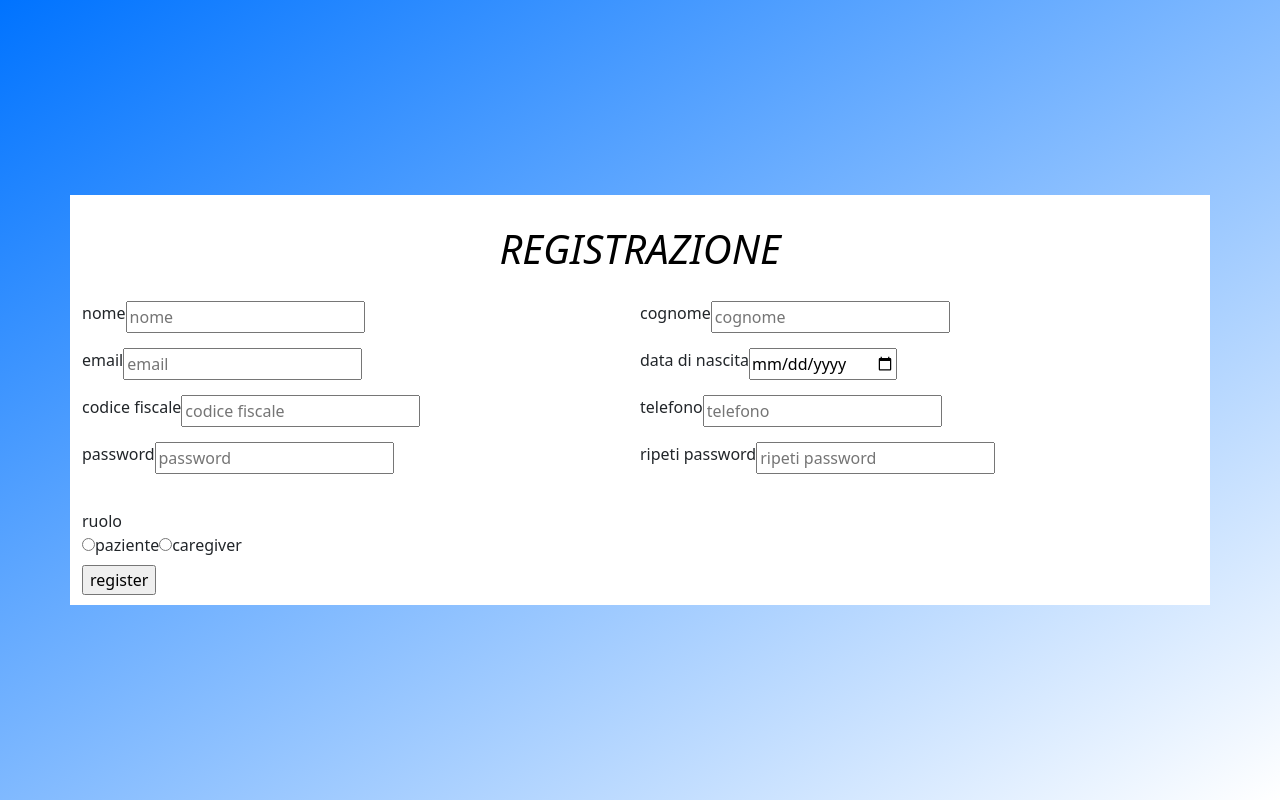
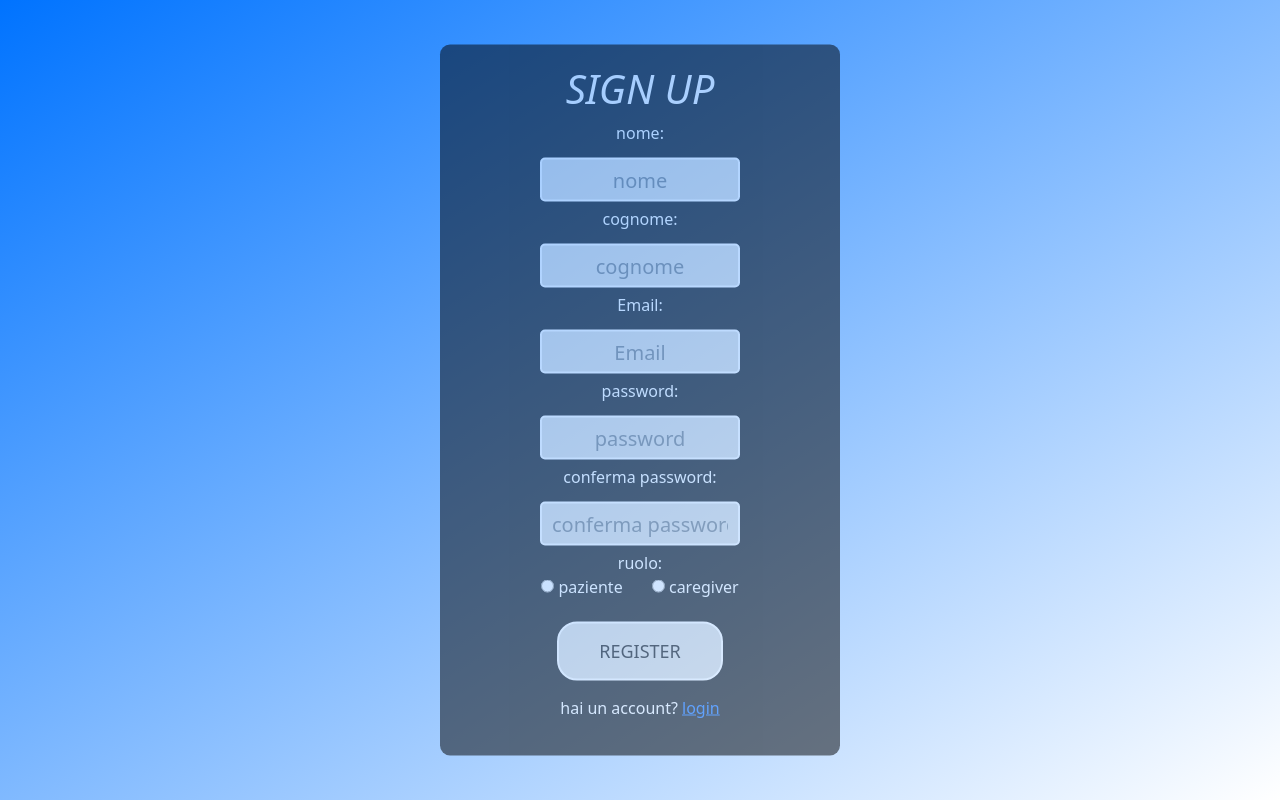
Before and after one commit to alessandroCassani/CareGivers, a Vue app in the folder vue_auth/: page /signup in a window 1280 px wide. Built offline with nearby package versions, Linux system fonts and the light colour scheme.

Commit message:
UI SignUp completa

```diff
--- a/vue_auth/src/pages/Log_in.vue
+++ b/vue_auth/src/pages/Log_in.vue
@@ -74,7 +74,6 @@ import { RouterLink } from 'vue-router';
     text-transform: uppercase;
     font-style: italic;
     font-weight: 500;
-
    }
 
    .box{
@@ -99,11 +98,11 @@ import { RouterLink } from 'vue-router';
     text-align: center;
     font-size: 20px;
     border: 2px solid white;
-    padding: 14px 10px;
+    padding: 10px 10px;
     width: 200px;
     outline: none;
     color: black;
-    border-radius: 18px;
+    border-radius: 5px;
     transition: o.25s;
    }
 
--- a/vue_auth/src/pages/Sign_up.vue
+++ b/vue_auth/src/pages/Sign_up.vue
@@ -1,57 +1,44 @@
 <template>
-    <body>
-    <div class="container">
-       <h1 class="form title">Registrazione</h1>
-      <form action="#">
-        <div class="main-user-info">
-            <div class="user-input-box">
-              <label for="nome">nome</label>
-              <input type="text" id="nome" placeholder="nome">
+    <form class ="box">
+        <h1> Sign Up</h1>
+        <div class="form group">
+            <label>nome:</label>
+           <input type="text" class="form-control" placeholder="nome">
         </div>
-            <div class="user-input-box">
-              <label for="cognome">cognome</label>
-              <input type="text" id="cognome" placeholder="cognome">
+
+        <div class="form group">
+            <label>cognome:</label>
+           <input type="text" class="form-control" placeholder="cognome">
         </div>
-            <div class="user-input-box">
-              <label for="email">email</label>
-              <input type="email" id="email" placeholder="email">
+
+        <div class="form group">
+            <label>Email:</label>
+           <input type="email" class="form-control" placeholder="Email">
         </div>
-            <div class="user-input-box">
-              <label for="data di nascita">data di nascita</label>
-              <input type="date" id="data di nascita" placeholder="data di nascita">
+
+        <div class="form group">
+            <label>password:</label>
+           <input type="password" class="form-control" placeholder="password">
         </div>
-            <div class="user-input-box">
-              <label for="cf">codice fiscale</label>
-              <input type="text" id="cf" placeholder="codice fiscale">
+
+        <div class="form group">
+            <label>conferma password:</label>
+           <input type="password" class="form-control" placeholder="conferma password">
         </div>
-            <div class="user-input-box">
-              <label for="telefono">telefono</label>
-              <input type="text" id="telefono" placeholder="telefono">
-            </div>
-            <div class="user-input-box">
-              <label for="password">password</label>
-              <input type="password" id="psw" placeholder="password">
-            </div>
-            <div class="user-input-box">
-              <label for="password2">ripeti password</label>
-              <input type="password" id="psw2" placeholder="ripeti password">
+
+        <div class="form group">
+            <span class="ruolo-title" style="color: white;">ruolo:</span>
+            <div class="role">
+            <input type="radio" name="ruolo" id="paziente">
+           <label>&nbsp;paziente&nbsp;&nbsp;&nbsp;&nbsp;&nbsp;&nbsp;&nbsp;</label>
+           <input type="radio" name="ruolo" id="caregiver">
+           <label>&nbsp;caregiver</label>
         </div>
         </div>
-       <div class="ruolo">
-       <span class="ruolo-titolo">ruolo</span>
-    <div class="role-type">
-        <input type="radio" name="role" id="paziente">
-        <label for="paziente">paziente</label>
-        <input type="radio" name="role" id="caregiver">
-        <label for="caregiver">caregiver</label>
-    </div>
-       </div>
-       <div class="button-submit">
-           <input type="submit" value="register">
-       </div>
+
+        <input type="submit" name="" value="REGISTER">
+        <p id="text">hai un account?  <RouterLink to="/login">login</RouterLink></p>
     </form>
-    </div>
-</body>
  </template>
 
  <script>
@@ -62,45 +49,80 @@
  <style>
 
  .body,html{
+    margin: 0;
     padding: 0;
-    margin: 0;
+    min-height: 100vh;
+    width: 100%;
     font-family: sans-serif;
-    width: 100%;
-    display: flex;
-    min-height: 100vh;
-    justify-content: center;
-    align-items: center;
     background-image: linear-gradient(to bottom right,rgb(0, 115, 255), rgba(255, 255, 255, 0.86));
  }
 
- .container{
-    max-width: 650px;
-    padding: 10px;
-    margin: 0px;
-    border-radius: 42px;
+ .box{
+    width: 400px;
+    padding: 20px;
+    position: absolute;
+    top:50%;
+    left: 50%;
+    transform: translate(-50%,-50%);
+    background: black;
+    text-align: center;
+    border-radius: 10px;
+    opacity: .5;
+    border-color: white;
  }
 
-.container h1{
-    color: black;
+ .box h1{
+    color: white;
     text-transform: uppercase;
     font-style: italic;
-    text-align: center;
     font-weight: 500;
    }
 
-.main-user-info{
-    display: flex;
-    flex-wrap: wrap;
-    justify-content: space-around;
-    padding: 20px 0;
+   .box label{
+    color: white;
    }
 
-.user-input-box{
-    display: flex;
-    flex-wrap: wrap;
-    width: 50%;
-    padding-bottom: 15px;
+   .box input[type="email"],.box input[type="password"],.box input[type="text"]{
+    border:0;
+    background:  rgba(255, 255, 255, 0.86);
+    display: block;
+    margin: 5px auto;
+    text-align: center;
+    font-size: 20px;
+    border: 2px solid white;
+    padding: 14px 10px;
+    width: 200px;
+    outline: none;
+    color: black;
+    border-radius: 5px;
+    transition: o.25s;
    }
 
+   .box input[type="email"]:focus,.box input[type="password"]:focus,.box input[type="text"]:focus{
+    width: 280px;
+  }
 
+  .box input[type="submit"]{
+    border: 0;
+    background:  rgba(255, 255, 255, 0.86);
+    display: block;
+    margin: 15px auto;
+    text-align: center;
+    border: 2px solid white;
+    font-size: 18px;
+    padding: 14px 40px;
+    outline: none;
+    color: black;
+    border-radius: 20px;
+    transition: o.25s;
+    cursor: pointer;
+  }
+
+  .box input[type="submit"]:hover{
+    background: #3498db;
+  }
+
+  #text{
+    color: white;
+  }
 </style>
```
Lines whose indentation alone changed are shown as unchanged.
